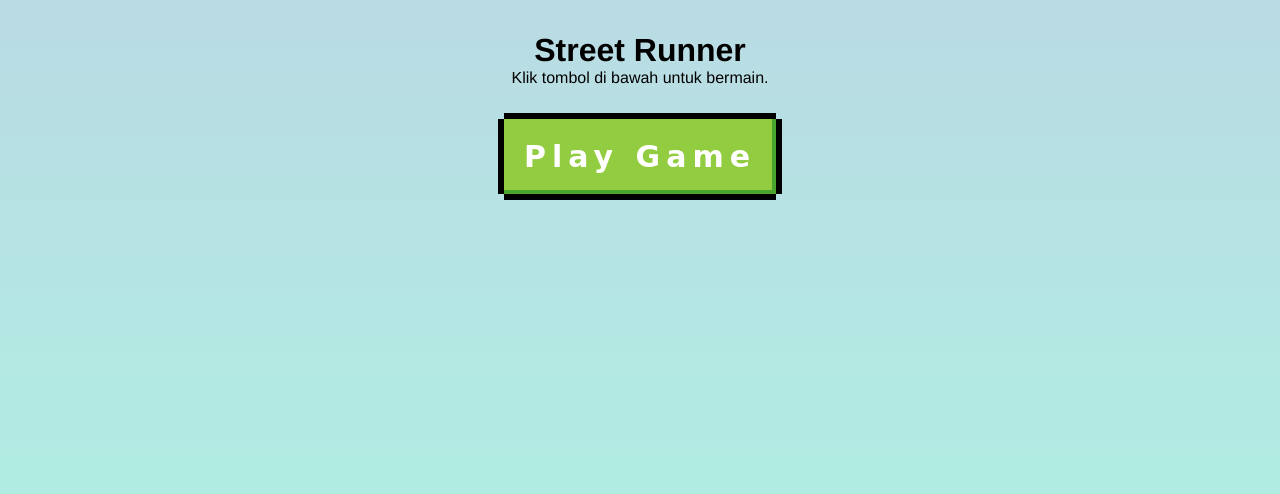
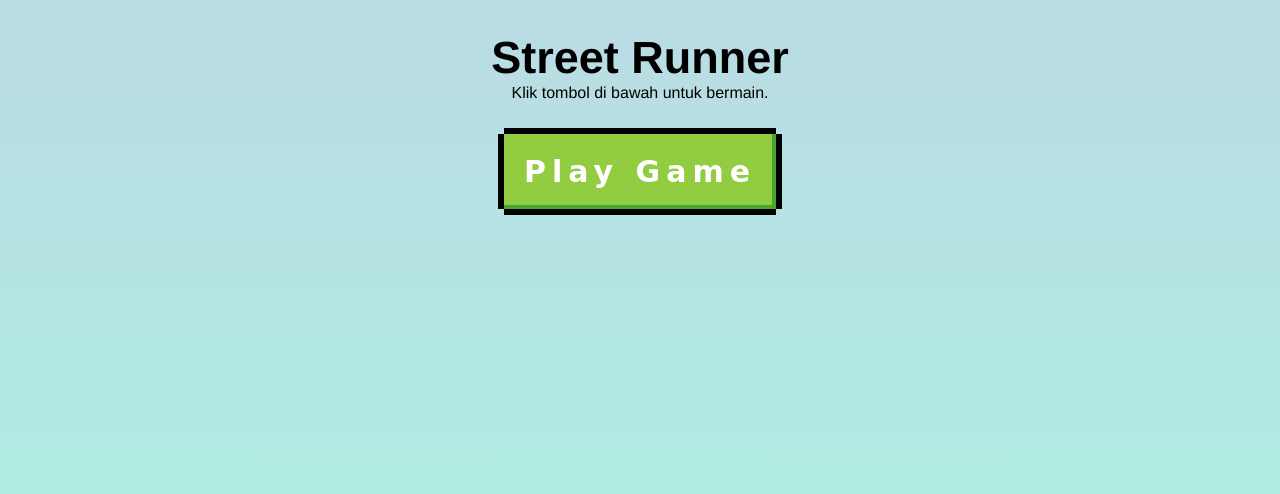
Before and after one commit to madunbulan/Project-Komputer-Grafik, a website: page landingpage.html in a window 1280 px wide. Drawn offline with nearby package versions, Linux system fonts and the light colour scheme.

Commit message:
memperbesar title

```diff
--- a/landingpage.html
+++ b/landingpage.html
@@ -10,7 +10,7 @@
 <body>
     <div class="panel">
         <h1>
-            <span class="title">Street Runner</span>
+            <span class="title" style="font-size: 45px;">Street Runner</span>
         </h1>
         <p class="instructions">Klik tombol di bawah untuk bermain.</p>
         <div class="divbtn"><a href="javascript:void(0)" class="eightbit-btn">Play Game</a></div>
```
Also changed, not shown: 1 other file.
